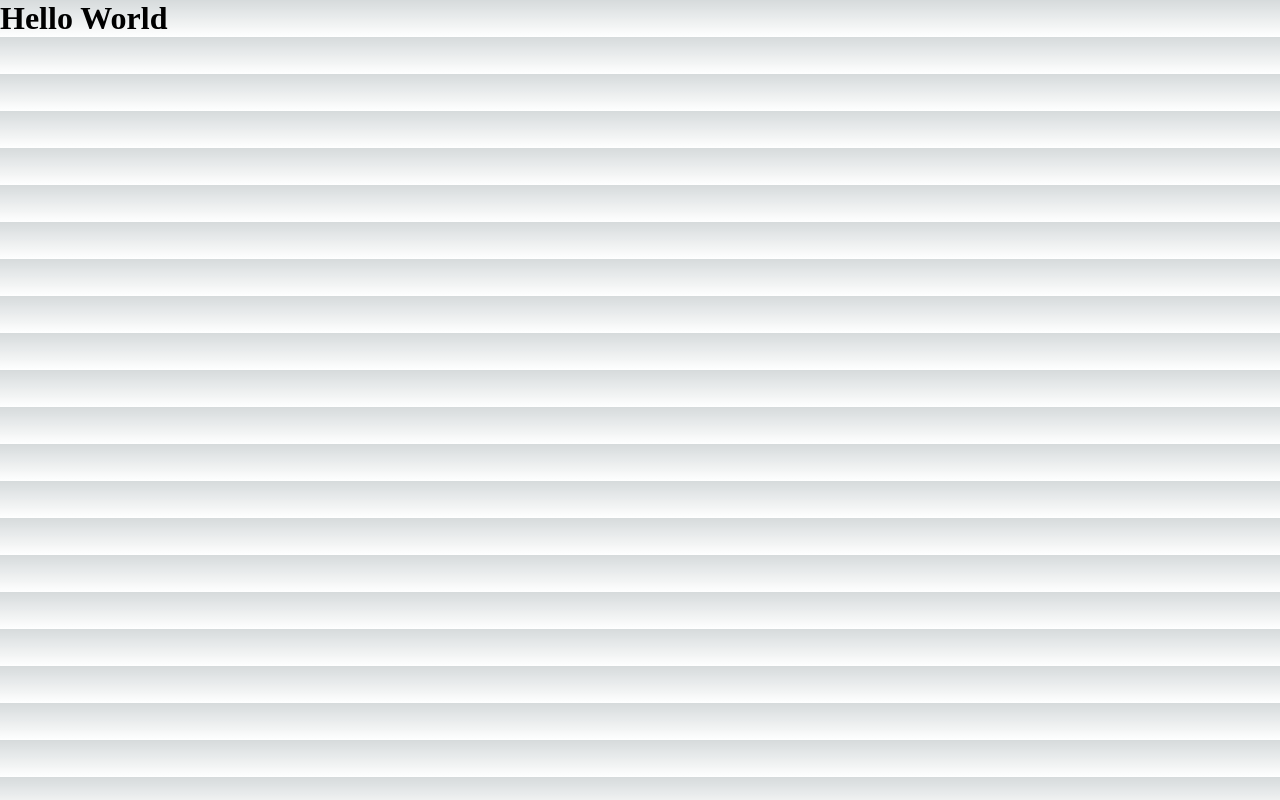
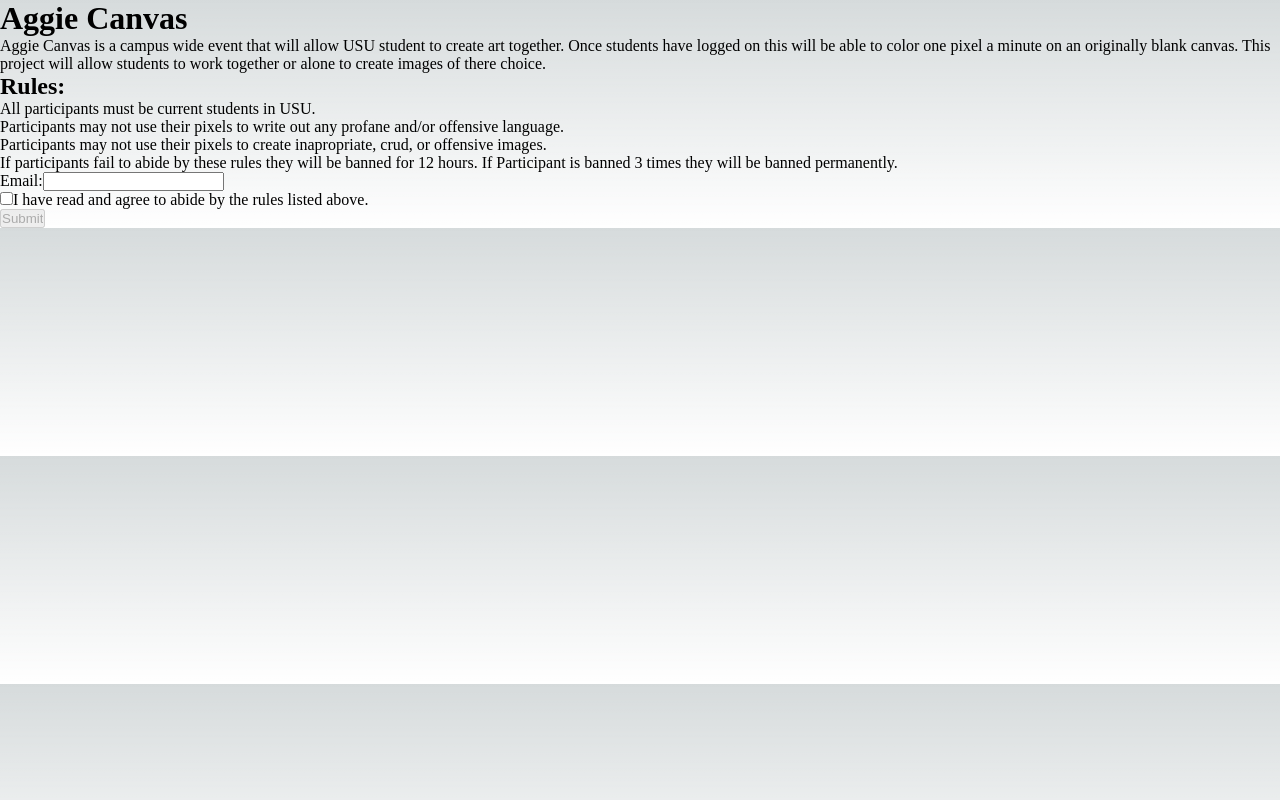
Before and after one commit to pharrison31415/aggiecanvas, a Next.js app: page / in a window 1280 px wide. Built offline with nearby package versions, Linux system fonts and the light colour scheme.

Commit message:
made home page

```diff
--- a/src/pages/index.js
+++ b/src/pages/index.js
@@ -1,3 +1,92 @@
+import { useState } from "react";
+
 export default function Home() {
-  return <h1>Hello World</h1>;
+  return (<div>
+            <h1>Aggie Canvas</h1>
+            <AboutText />
+            <Rules />
+            <SignIn />
+          </div>
+          );
 }
+
+function AboutText() {
+  return (<p>Aggie Canvas is a campus wide event that will allow USU student to create art together. Once students have logged on this will be able to color one pixel a minute
+    on an originally blank canvas. This project will allow students to work together or alone to create images of there choice.
+  </p>);
+}
+
+function Rules() {
+  return(
+    <div>
+      <h2>Rules: </h2>
+      <ul>
+          <li>All participants must be current students in USU.</li>
+          <li>Participants may not use their pixels to write out any profane and/or offensive language.</li>
+          <li>Participants may not use their pixels to create inapropriate, crud, or offensive images.</li>
+      </ul>
+      <p>If participants fail to abide by these rules they will be banned for 12 hours. If Participant is banned 3 times they will be banned permanently.</p>
+    </div>);
+}
+
+function SignIn() {
+  const [inputs, setInputs] = useState({});
+  const [isDisabled, setIsDisabled] = useState(true);
+  const [checked, setChecked] = useState(false);
+  const [email, setEmail] = useState('');
+  const [error, setError] = useState('');
+
+  const onCheckBoxClick = () => {
+    setChecked(!checked);
+    return handleSubmit()
+  }
+
+  const emailChange = (event) => {
+    setEmail(event.target.value);
+  }
+
+  const validateEmail = () => {
+    const emailRegex = /^[A-Z0-9._%+-]+@[A-Z0-9.-]+\.[A-Z]{2,}$/i;
+    if (!emailRegex.test(email)) {
+      setError('Please enter a valid email address');
+    } else {
+      setError('');
+    }
+  }
+
+  const handleSubmit = () => {
+    return (checked ? setIsDisabled(true) : setIsDisabled(false));
+  }
+
+  return(
+      <div>
+          <form onSubmit={handleSubmit}>
+              <label>Email:
+                <input
+                  type="email"
+                  name="email"
+                  value={email}
+                  onChange={emailChange}
+                  />
+                </label><br />
+                {/* <label>Password:
+                    <input
+                      type="text"
+                      name="password"
+                      value={inputs.password || ""}
+                      onChange={handleChange}
+                    ></input>
+                </label> */}
+                <p>
+                <input type="checkbox"
+                        name="checkBox"
+                        value={inputs.checkBox || false}
+                        onClick={onCheckBoxClick}
+                />
+                  I have read and agree to abide by the rules listed above.
+                </p>
+                <input type="submit" value="Submit" disabled={isDisabled}/>
+          </form>
+      </div>
+  );
+}
```
Also changed, not shown: 1 other file (tests, documents, lock files or other folders).
